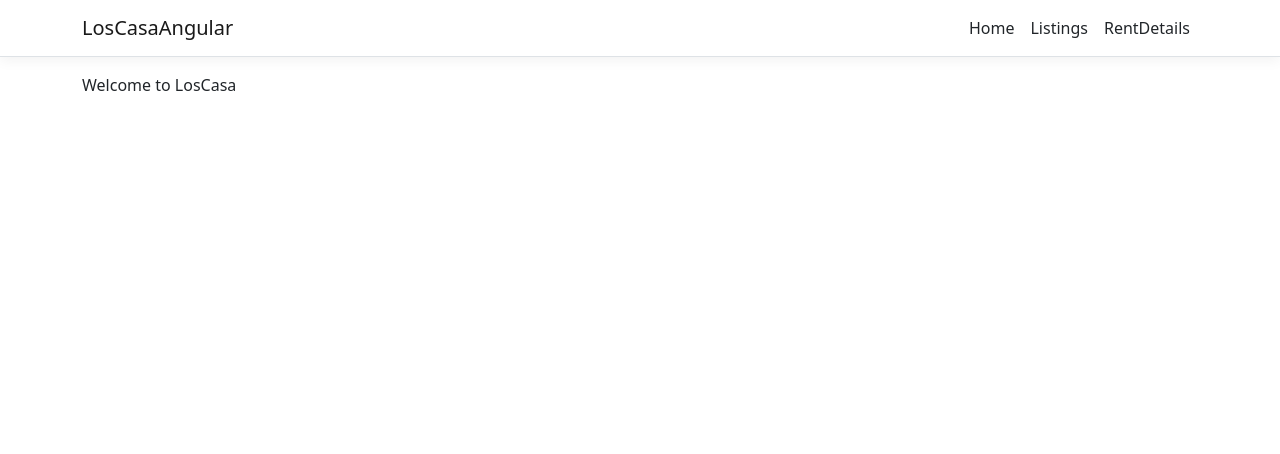
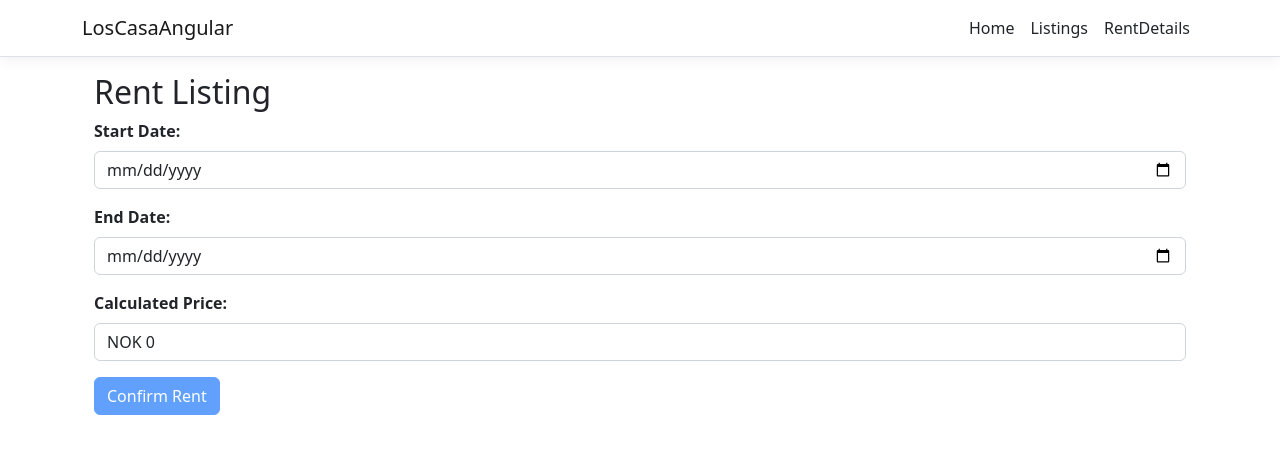
Before and after one commit to sanderhs1/LosCasaAngular, an Angular app in the folder ClientApp/: page /rents/1 in a window 1280 px wide. Before the commit this address led to /. Shown: the top 454 px of the page. Built offline with nearby package versions, Linux system fonts and the light colour scheme.

Commit message:
Laget rents components og html
det finnes nå en knapp

```diff
--- a/ClientApp/src/app/listings/listingdetail.component.html
+++ b/ClientApp/src/app/listings/listingdetail.component.html
@@ -2,10 +2,11 @@
   <h2>{{ listing.Name }}</h2>
   <img [src]="listing.ImageUrl" alt="Image of {{ listing.Name }}" class="listing-image">
   <div class="listing-info">
-    <p class="listing-price">Price: {{ listing.Price | currency:'kr':true }}</p>
+    <p class="listing-price">Price: {{ listing.Price | currency:'USD':true }}</p>
     <p class="listing-description">{{ listing.Description }}</p>
   </div>
   <button (click)="goBack()" class="btn btn-primary">Back to Listings</button>
+  <button [routerLink]="['/rents', listing.ListingId]" class="btn btn-success">Rent this Listing</button>
 </div>
 <div *ngIf="!listing" class="no-listing">
   <p>Listing not found.</p>
--- a/ClientApp/src/app/listings/listings.component.ts
+++ b/ClientApp/src/app/listings/listings.component.ts
@@ -32,7 +32,6 @@ export class ListingsComponent implements OnInit {
   }
 
   deleteListing(listing: IListing): void {
-    event?.stopPropagation();
     const confirmDelete = confirm(`Are you sure you want to delete "${listing.Name}"?`);
     if (confirmDelete) {
       this._listingService.deleteListing(listing.ListingId)
--- /dev/null
+++ b/ClientApp/src/app/rents/rents.component.css
@@ -0,0 +1,58 @@
+.rent-container {
+  background: #fff;
+  padding: 2rem;
+  border-radius: 8px;
+  box-shadow: 0 0 10px rgba(0,0,0,0.1);
+  max-width: 600px;
+  margin: 2rem auto;
+}
+
+.rent-form {
+  display: flex;
+  flex-direction: column;
+}
+
+.form-group {
+  margin-bottom: 1rem;
+}
+
+label {
+  margin-bottom: 0.5rem;
+  font-weight: bold;
+}
+
+.date-input {
+  padding: 0.5rem;
+  border: 1px solid #ccc;
+  border-radius: 4px;
+}
+
+  .date-input:focus {
+    border-color: #007bff;
+  }
+
+.price-input {
+  padding: 0.5rem;
+  border: 1px solid #ccc;
+  border-radius: 4px;
+  text-align: right;
+}
+
+.btn-confirm {
+  padding: 0.5rem 1rem;
+  border: none;
+  border-radius: 4px;
+  color: #fff;
+  background-color: #007bff;
+  cursor: pointer;
+  transition: background-color 0.2s;
+}
+
+  .btn-confirm:hover {
+    background-color: #0056b3;
+  }
+
+  .btn-confirm:disabled {
+    background-color: #cccccc;
+    cursor: not-allowed;
+  }
--- /dev/null
+++ b/ClientApp/src/app/rents/rents.component.html
@@ -0,0 +1,18 @@
+<div class="container">
+  <h2>Rent Listing</h2>
+  <form [formGroup]="rentForm" (ngSubmit)="rentListing()">
+    <div class="form-group">
+      <label for="startDate">Start Date:</label>
+      <input type="date" formControlName="startDate" class="form-control">
+    </div>
+    <div class="form-group">
+      <label for="endDate">End Date:</label>
+      <input type="date" formControlName="endDate" class="form-control">
+    </div>
+    <div class="form-group">
+      <label>Calculated Price:</label>
+      <input type="text" [value]="calculatePrice() | convertToCurrency:'NOK'" class="form-control" readonly>
+    </div>
+    <button type="submit" class="btn btn-primary" [disabled]="!rentForm.valid">Confirm Rent</button>
+  </form>
+</div>
--- a/ClientApp/src/app/rents/rents.component.ts
+++ b/ClientApp/src/app/rents/rents.component.ts
@@ -1,48 +1,81 @@
 import { Component, OnInit } from '@angular/core';
-import { ActivatedRoute } from '@angular/router';
+import { ActivatedRoute, Router } from '@angular/router';
+import { FormGroup, FormBuilder, Validators } from '@angular/forms';
 import { RentService } from './rents.service';
 import { IRent } from './rent';
 
 @Component({
-  selector: 'app-listing-detail',
-  templateUrl: './listing-detail.component.html',
-  styleUrls: ['./listing-detail.component.css']
+  selector: 'app-rents',
+  templateUrl: './rents.component.html',
+  styleUrls: ['./rents.component.css']
 })
 
-export class ListingsComponent implements OnInit {
+export class RentsComponent implements OnInit {
+  rentForm: FormGroup;
   listingId!: number;
   userId!: number;
 
+
+  dailyRate: number = 100;
   constructor(
+    private fb: FormBuilder,
     private rentService: RentService,
-    private route: ActivatedRoute) { }
+    private route: ActivatedRoute,
+    private router: Router
+  ) {
+    this.rentForm = this.fb.group({
+      startDate: ['', Validators.required],
+      endDate: ['', Validators.required]
+    });
+  }
 
   ngOnInit(): void {
-    const id = this.route.snapshot.paramMap.get('id');
-    if (id == null) {
+    this.route.paramMap.subscribe(params => {
+      const id = params.get('id');
+      if (!id) {
         throw new Error('No Listing ID provided in the route.');
       }
+      this.listingId = +id;
+    });
+  }
 
-    this.listingId = +id;
+
+  calculatePrice(): number {
+    const startDate = this.rentForm.value.startDate;
+    const endDate = this.rentForm.value.endDate;
+    if (startDate && endDate) {
+      const start = new Date(startDate);
+      const end = new Date(endDate);
+      if (start >= end) {
+        console.error('End date must be after the start date.');
+        return 0
       }
-  rentListing(startDate: Date, endDate: Date, price: number): void {
+      const diff = end.getTime() - start.getTime();
+      const days = diff / (1000 * 60 * 60 * 24); // Convert milliseconds to days
+      return days * this.dailyRate;
+    }
+    return 0;
+  }
+
+  rentListing(): void {
+    if (this.rentForm.valid) {
+      const price = this.calculatePrice();
       const newRent: IRent = {
         listingId: this.listingId,
-      userId: this.userId,
-      startDate: startDate,
-      endDate: endDate,
+        userId: this.userId, // Make sure to set the user ID from your user context
+        startDate: new Date(this.rentForm.value.startDate),
+        endDate: new Date(this.rentForm.value.endDate),
         price: price
       };
-
-
       this.rentService.createRent(newRent).subscribe({
         next: (rent) => {
           console.log('Rent created successfully', rent);
+          this.router.navigate(['/']); // Navigate to the desired route after success
         },
-
         error: (error) => {
           console.error('Error occurred while creating rent: ', error);
         }
       });
     }
   }
+}
```
Also changed, not shown: ClientApp/src/app/app.module.ts (+5 -2 lines), 1 other file (tests, documents, lock files or other folders). Lines whose indentation alone changed are shown as unchanged.
